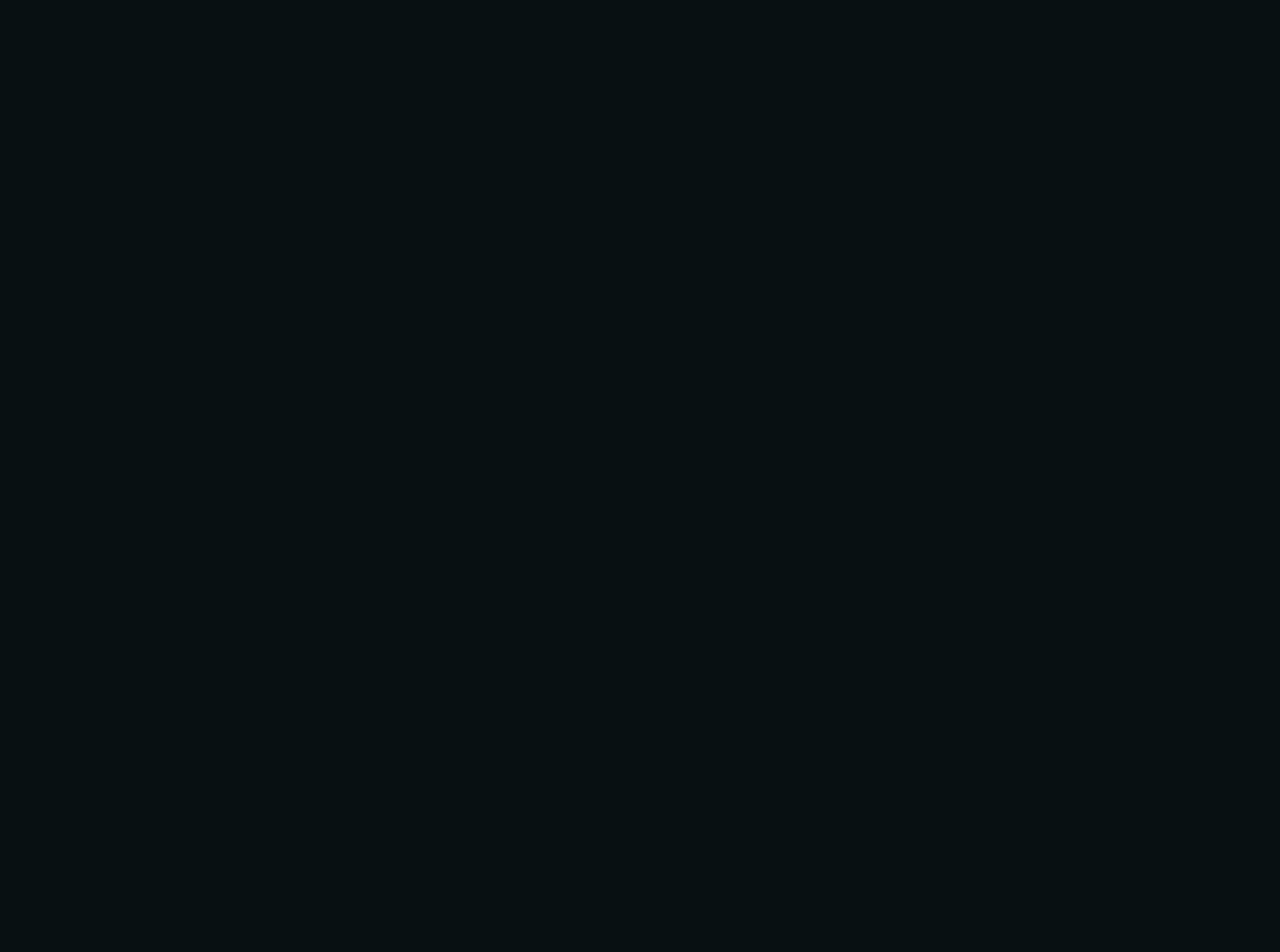
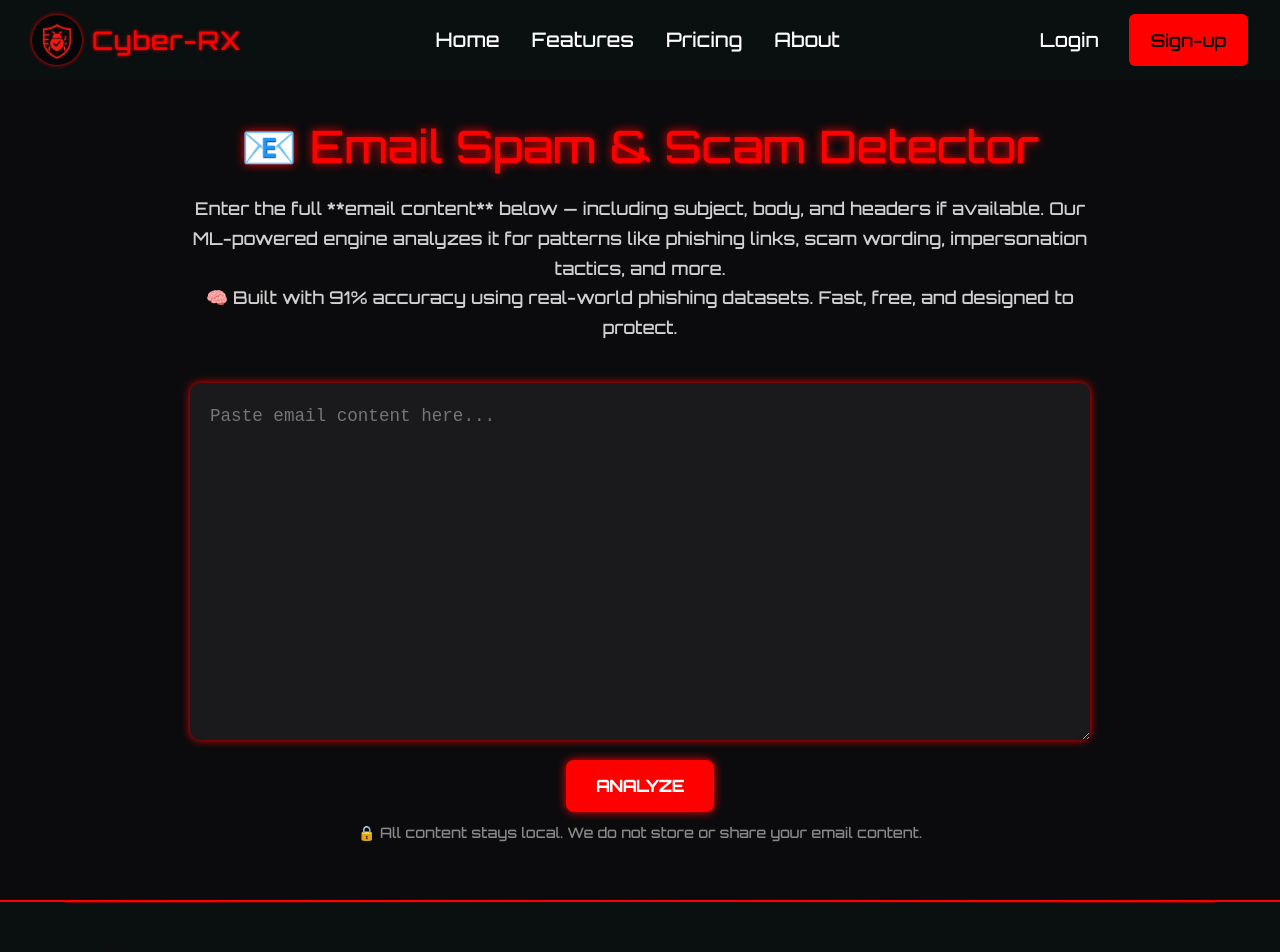
Before and after one commit to Yash40222/CyberRX, a React (Create React App) app: page /EmailDetector in a window 1280 px wide. Before the commit this address had no page. Shown: the top 952 px of the page. Before the commit the page ends 800 px from the top, so only its background shows below. Built offline with nearby package versions, Linux system fonts and the light colour scheme.

Commit message:
Add Email Spam Detector

```diff
--- a/src/App.js
+++ b/src/App.js
@@ -12,6 +12,7 @@ import ComingSoon from './Components/ComingSoon';
 
 import { BrowserRouter, Routes, Route } from 'react-router-dom';
 import Layout from './Components/Layout';
+import EmailDetector from './Components/EmailDetector';
 
 function App() {
   useEffect(() => {
@@ -44,10 +45,12 @@ function App() {
                   <Hero />
                   <ToolsShowcase />
                   <WhyCyberRX />
+
                 </>
               } />
               {/* About page also inside layout */}
               <Route path="about" element={<About />} />
+              <Route path="EmailDetector" element={<EmailDetector />} />
                {/* Coming Soon Pages */}
                <Route path="pricing" element={<ComingSoon title="Pricing – Coming Soon!" />} />
   <Route path="features" element={<ComingSoon title="Features – Coming Soon!" />} />
--- /dev/null
+++ b/src/Components/EmailDetector.js
@@ -0,0 +1,42 @@
+import React, { useState } from "react";
+import "./emailDetector.css";
+
+const EmailDetector = () => {
+  const [emailText, setEmailText] = useState("");
+
+  const handleSubmit = (e) => {
+    e.preventDefault();
+    console.log("Submitted email content:", emailText);
+    // You can send this to your ML backend here
+  };
+
+  return (
+    <div className="email-detector-container">
+      <h1 className="glow-heading">📧 Email Spam & Scam Detector</h1>
+
+      <p className="description">
+        Enter the full **email content** below — including subject, body, and headers if available. Our ML-powered engine analyzes it for patterns like phishing links, scam wording, impersonation tactics, and more.
+        <br />
+        🧠 Built with 91% accuracy using real-world phishing datasets. Fast, free, and designed to protect.
+      </p>
+
+
+      <form className="email-form" onSubmit={handleSubmit}>
+        <textarea
+          placeholder="Paste email content here..."
+          className="email-textarea"
+          rows="12"
+          value={emailText}
+          onChange={(e) => setEmailText(e.target.value)}
+          required
+        />
+        <button type="submit" className="submit-btn">Analyze</button>
+      </form>
+      <p className="privacy-note">
+  🔒 All content stays local. We do not store or share your email content.
+</p>
+    </div>
+  );
+};
+
+export default EmailDetector;
--- /dev/null
+++ b/src/Components/emailDetector.css
@@ -0,0 +1,76 @@
+.email-detector-container {
+  background-color: #0b0b0d;
+  color: #ffffff;
+  min-height: 100vh;
+  padding: 40px 20px;
+  font-family: 'Orbitron', sans-serif;
+  text-align: center;
+}
+
+.glow-heading {
+  color: #ff0000;
+  font-size: 2.8rem;
+  text-shadow: 0 0 10px #ff0000;
+  margin-bottom: 20px;
+}
+
+.description {
+  font-size: 1.1rem;
+  color: #d0d0d0;
+  max-width: 900px;
+  margin: 0 auto 40px auto;
+  line-height: 1.7;
+}
+
+.email-form {
+  display: flex;
+  flex-direction: column;
+  align-items: center;
+}
+
+.email-textarea {
+  width: 90%;
+  max-width: 900px;
+  min-height: 300px;
+  padding: 20px;
+  border: none;
+  border-radius: 10px;
+  background-color: #1a1a1d;
+  color: #ffffff;
+  font-size: 1.1rem;
+  font-family: monospace;
+  resize: vertical;
+  box-shadow: 0 0 8px #ff0000;
+  transition: box-shadow 0.3s ease;
+}
+
+.email-textarea:focus {
+  outline: none;
+  box-shadow: 0 0 16px #ff0000;
+}
+
+.submit-btn {
+  background-color: #ff0000;
+  color: #fff;
+  padding: 14px 30px;
+  font-size: 1rem;
+  border: none;
+  border-radius: 8px;
+  cursor: pointer;
+  text-transform: uppercase;
+  font-weight: bold;
+  margin-top: 20px;
+  box-shadow: 0 0 10px #ff0000;
+  transition: 0.2s ease-in-out;
+}
+
+.submit-btn:hover {
+  background-color: #e00000;
+  box-shadow: 0 0 15px #ff0000;
+}
+
+.privacy-note {
+  margin-top: 10px;
+  color: #888;
+  font-size: 0.9rem;
+}
--- a/src/Components/tools.js
+++ b/src/Components/tools.js
@@ -1,5 +1,6 @@
 import React from "react";
 import "./tools.css";
+import EmailDetector from "./EmailDetector";
 
 function ToolsShowcase() {
   const tools = [
@@ -7,7 +8,7 @@ function ToolsShowcase() {
       title: "Email Spam & Scam Detector",
       desc: "Scan emails for phishing, spam, and scam patterns.",
       icon: "📧",
-      link: "/email-detector",
+      link: "/EmailDetector",
     },
     {
       title: "Phishing URL Analyzer",
```
